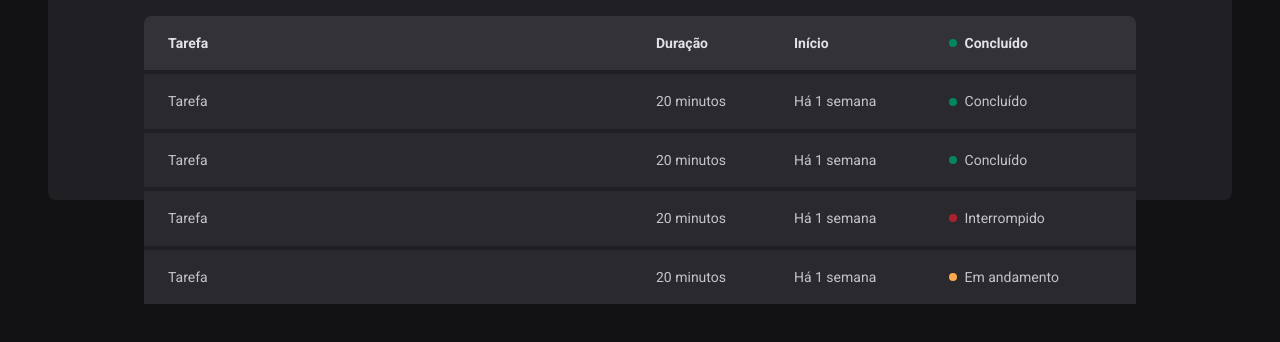
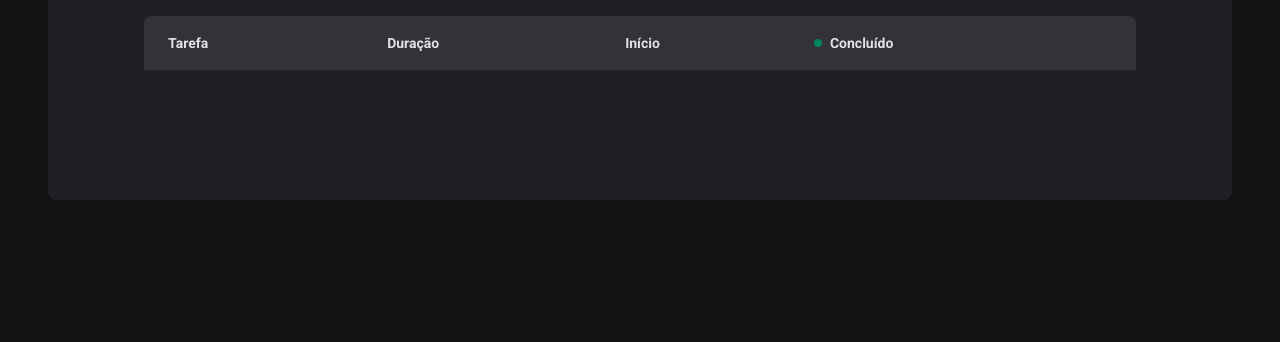
Before and after one commit to bduarte10/ignite-timer, a React (Vite) app: page /history in a window 1280 px wide. Shown: the part 520-862 px from the top of the page. After the commit the page ends 800 px from the top, so only its background shows below. Built offline with nearby package versions, Linux system fonts and the light colour scheme.

Commit message:
listagem de histórico

```diff
--- a/index.html
+++ b/index.html
@@ -1,5 +1,5 @@
 <!DOCTYPE html>
-<html lang="en">
+<html lang="pt-br">
   <head>
     <meta charset="UTF-8" />
     <link rel="preconnect" href="https://fonts.googleapis.com" />
@@ -9,7 +9,7 @@
       href="https://fonts.googleapis.com/css2?family=Roboto+Mono:wght@700&family=Roboto:wght@400;700&display=swap"
       rel="stylesheet"
     />
-    <title>Ignite Timer</title>
+    <title>Pomodoro Timer</title>
   </head>
   <body>
     <div id="root"></div>
--- a/src/contexts/CyclesContext.tsx
+++ b/src/contexts/CyclesContext.tsx
@@ -15,6 +15,7 @@ interface Cycle {
 }
 
 interface CyclesContextData {
+  cycles: Cycle[]
   activeCycle: Cycle | undefined
   activeCycleId: string | null
   markCurrentCycleAsFinished: () => void
@@ -53,7 +54,6 @@ export function CyclesContextProvider({
     setCycles((state) => [...state, newCycle])
     setActiveCycleId(id)
     setSecondsPassed(0)
-    // reset()
   }
 
   function interruptCurrentCycle() {
@@ -84,6 +84,7 @@ export function CyclesContextProvider({
   return (
     <CyclesContext.Provider
       value={{
+        cycles,
         activeCycle,
         activeCycleId,
         markCurrentCycleAsFinished,
--- a/src/pages/History/index.tsx
+++ b/src/pages/History/index.tsx
@@ -1,6 +1,11 @@
+import { useContext } from 'react'
+import { formatDistanceToNow } from 'date-fns'
+import { ptBR } from 'date-fns/locale'
+import { CyclesContext } from '../../contexts/CyclesContext'
 import { HistoryContainer, HistoryList, Status } from './styles'
 
 export function History() {
+  const { cycles } = useContext(CyclesContext)
   return (
     <HistoryContainer>
       <h1>Meu histórico</h1>
@@ -17,38 +22,29 @@ export function History() {
             </tr>
           </thead>
           <tbody>
-            <tr>
-              <td>Tarefa</td>
-              <td>20 minutos</td>
-              <td>Há 1 semana</td>
-              <td>
-                <Status statusColor="green">Concluído</Status>
-              </td>
-            </tr>
-            <tr>
-              <td>Tarefa</td>
-              <td>20 minutos</td>
-              <td>Há 1 semana</td>
-              <td>
-                <Status statusColor="green">Concluído</Status>
-              </td>
-            </tr>
-            <tr>
-              <td>Tarefa</td>
-              <td>20 minutos</td>
-              <td>Há 1 semana</td>
-              <td>
-                <Status statusColor="red">Interrompido</Status>
-              </td>
-            </tr>
-            <tr>
-              <td>Tarefa</td>
-              <td>20 minutos</td>
-              <td>Há 1 semana</td>
-              <td>
-                <Status statusColor="yellow">Em andamento</Status>
-              </td>
-            </tr>
+            {cycles.map((cycle) => (
+              <tr key={cycle.id}>
+                <td>{cycle.task}</td>
+                <td>{cycle.minutesAmount}</td>
+                <td>
+                  {formatDistanceToNow(cycle.startDate, {
+                    addSuffix: true,
+                    locale: ptBR,
+                  })}
+                </td>
+                <td>
+                  {cycle.finishedDate && (
+                    <Status statusColor="green">Concluído</Status>
+                  )}
+                  {cycle.interruptedDate && (
+                    <Status statusColor="red">Interrompido</Status>
+                  )}
+                  {!cycle.finishedDate && !cycle.interruptedDate && (
+                    <Status statusColor="yellow">Em andamento</Status>
+                  )}
+                </td>
+              </tr>
+            ))}
           </tbody>
         </table>
       </HistoryList>
--- a/src/pages/Home/Countdown/index.tsx
+++ b/src/pages/Home/Countdown/index.tsx
@@ -48,6 +48,8 @@ export function Countdown() {
   useEffect(() => {
     if (activeCycle) {
       document.title = `${minutes}:${seconds}`
+    } else {
+      document.title = 'Pomodoro Timer'
     }
   }, [minutes, seconds, activeCycle])
   return (
--- a/src/pages/Home/index.tsx
+++ b/src/pages/Home/index.tsx
@@ -22,14 +22,19 @@ export function Home() {
       minutesAmount: 0,
     },
   })
-  const { handleSubmit, /*reset*/ watch } = newCycleForm
+  const { handleSubmit, reset, watch } = newCycleForm
+
+  function handleCreateNewCycle(data: FormData) {
+    createNewCycle(data)
+    reset()
+  }
 
   const task = watch('task')
   const isSubmitDisabled = !task
 
   return (
     <HomeContainer>
-      <form onSubmit={handleSubmit(createNewCycle)} action="">
+      <form onSubmit={handleSubmit(handleCreateNewCycle)} action="">
         <FormProvider {...newCycleForm}>
           <NewCycleForm />
         </FormProvider>
```
